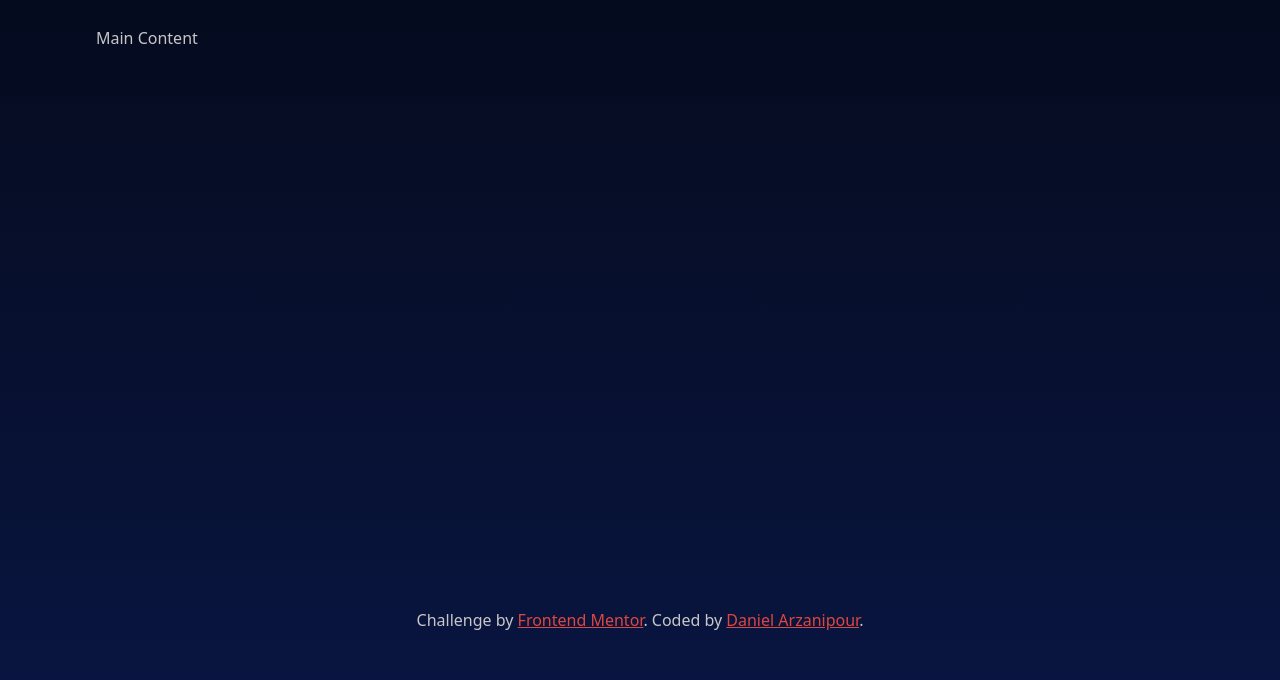
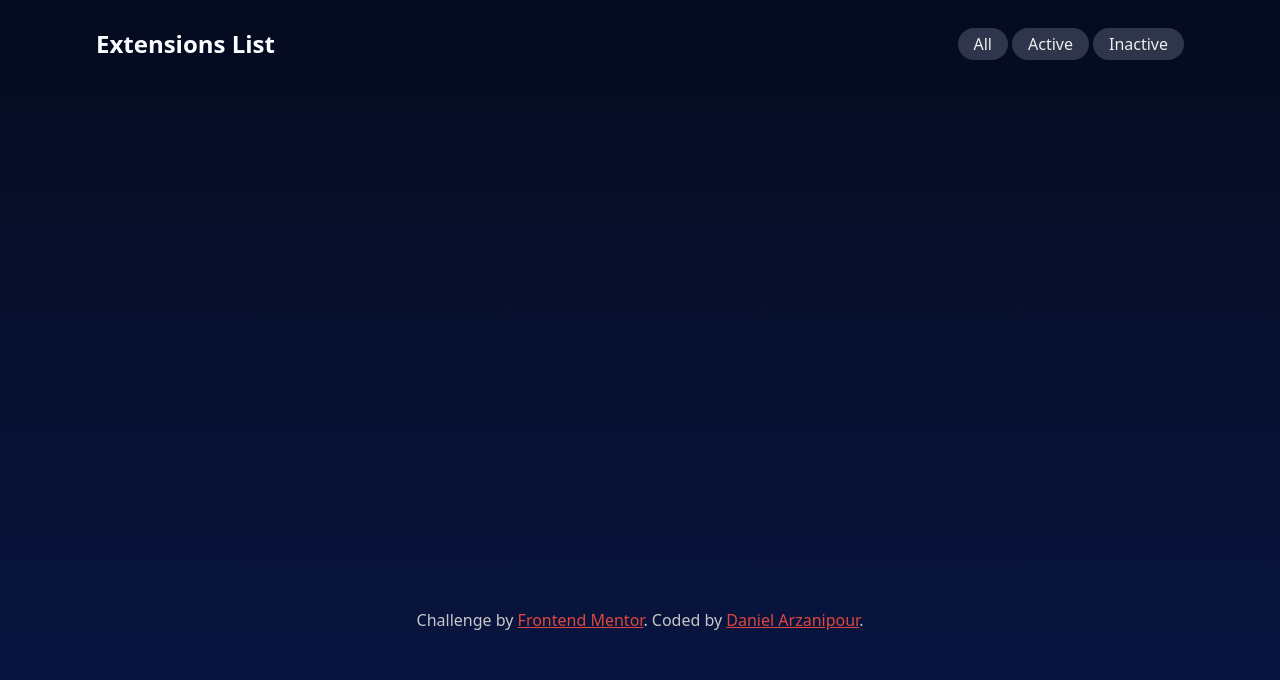
Before and after one commit to Frontend-Mentor-Projects-Daniel/Browser-extension-manager, a website built with Vite: page index.html in a window 1280 px wide. Shown: the part 120-800 px from the top of the page. Built offline with nearby package versions, Linux system fonts and the light colour scheme; a web font is replaced by a local one; what granim would draw is missing.

Commit message:
create, layout, style filters bar

```diff
--- a/src/adapters/html/homepage.html
+++ b/src/adapters/html/homepage.html
@@ -1,3 +1,13 @@
 <section class="homepage">
-  <main>Main Content</main>
+  <main>
+    <div class="filter-bar cluster">
+      <h1 class="filter-bar__title">Extensions List</h1>
+
+      <div class="filter-bar__filters cluster">
+        <button class="filter-bar__filter box">All</button>
+        <button class="filter-bar__filter box">Active</button>
+        <button class="filter-bar__filter box">Inactive</button>
+      </div>
+    </div>
+  </main>
 </section>
--- a/src/styles/base.css
+++ b/src/styles/base.css
@@ -217,6 +217,10 @@ select {
   --color-theme_toggle_hover-background: var(--color-gray-600);
   --color-theme_toggle_icon-stroke: var(--color-gray-100);
   --color-logo: var(--color-gray-0);
+  --color-filter: var(--color-gray-100);
+  --color-filter-background: var(--color-gray-700);
+  --color-filter-hover-background: var(--color-gray-600);
+  --color-filter-active-background: var(--color-primary-active);
 }
 
 [data-theme='light'] {
@@ -228,6 +232,10 @@ select {
   --color-theme_toggle_hover-background: var(--color-gray-300);
   --color-theme_toggle_icon-stroke: var(--color-gray-700);
   --color-logo: var();
+  --color-filter: var(-color-gray-700);
+  --color-filter-background: var(--color-gray-0);
+  --color-filter-hover-background: var(--color-gray-300);
+  --color-filter-active-background: var(--color-primary-active);
 }
 
 /*-----------------------
@@ -265,24 +273,17 @@ h6 {
 }
 
 h1 {
+  font-size: var(--font-size-1);
 }
 
 h2 {
+  font-size: var(--font-size-0);
 }
 
-h3 {
-}
-
-h4 {
-}
-
-h5 {
-}
-
-h6 {
-}
-
-p {
+button {
+  cursor: pointer;
+  border: none;
+  transition: var(--transition-base);
 }
 
 button:focus,
@@ -291,7 +292,7 @@ input:focus,
 textarea:focus,
 select:focus {
   outline: 0;
-  box-shadow: 0 0 0 1px var(--color-primary);
+  box-shadow: 0 0 0 1px var(--color-primary-active);
 }
 
 /* for footer attribution */
--- a/src/styles/blocks.css
+++ b/src/styles/blocks.css
@@ -29,3 +29,44 @@
 .header__icon {
   stroke: var(--color-theme_toggle_icon-stroke);
 }
+
+/*------------------
+    FILTER BAR
+ -----------------*/
+.filter-bar {
+  --justify-content: center;
+}
+
+@media (min-width: 529px) {
+  .filter-bar {
+    --justify-content: space-between;
+  }
+}
+
+.filter-bar__filters {
+  --spacer: var(--space-xxs);
+}
+
+@media (min-width: 270px) {
+  .filter-bar__filters {
+    --justify-content: center;
+  }
+}
+
+.filter-bar__filter {
+  --radius: var(--radius-full);
+  --spacer: 0;
+  padding-inline: var(--space-md);
+  padding-block: var(--space-xxs);
+
+  background-color: var(--color-filter-background);
+  color: var(--color-filter);
+}
+
+.filter-bar__filter:hover {
+  background-color: var(--color-filter-hover-background);
+}
+
+.filter-bar__filter:active {
+  background-color: var(--color-filter-active-background);
+}
```
